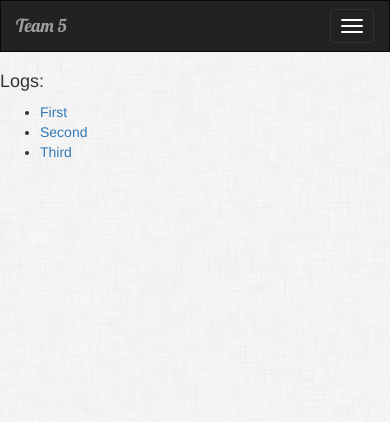
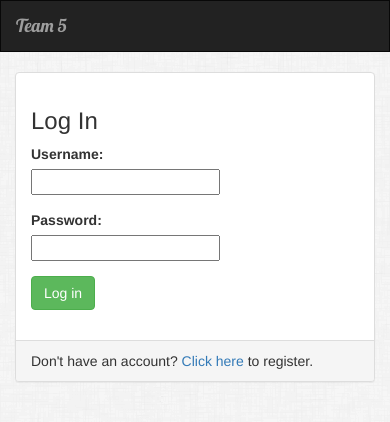
Before and after one commit to IustinTargovet/Team5Logging, a Django app: page / in a window 390 px wide. Shown: the top 422 px of the page. Run offline with Django 3.2, Linux system fonts and the light colour scheme; data comes from the database, SQL or seed files in the repository; both versions use the stored data as it was after the commit; some libraries are stand-ins or nearby versions.

Commit message:
V2
close to done

```diff
--- a/website1/text/models.py
+++ b/website1/text/models.py
@@ -1,9 +1,16 @@
 from django.db import models
+from django.core.urlresolvers import reverse
+from django.contrib.auth.models import Permission, User
 
 class Log(models.Model):
+    user = models.ForeignKey(User, default=1)
     title = models.CharField(max_length = 50)
     category = models.CharField(max_length = 50)
     date = models.DateTimeField()
+    is_favorite = models.BooleanField(default=False)
+
+    def get_absolute_url(self):
+        return reverse('text:detail', kwargs={'pk': self.pk})
 
     def __str__(self):
         return self.title
--- a/website1/text/templates/text/base.html
+++ b/website1/text/templates/text/base.html
@@ -49,12 +49,12 @@
 
         <ul class = "nav navbar-nav navbar-right">
           <li class = "">
-            <a href = "#">
+            <a href = "{% url 'text:log-add'%}">
               <span class = "glyphicon glyphicon-plus" aria-hidden="true"></span>&nbsp;Add Log
             </a>
           </li>
           <li class = "">
-            <a href = "#">
+            <a href = "{% url 'text:logout-user' %}">
               <span class = "glyphicon glyphicon-off" aria-hidden="true"></span>&nbsp;Log out
             </a>
           </li>
--- /dev/null
+++ b/website1/text/templates/text/base_visitor.html
@@ -0,0 +1,31 @@
+<!DOCTYPE html>
+<html lang = "en">
+<head>
+  <meta charset = "utf-8">
+  <title>{% block title %} Team 5  {% endblock %}</title>
+  {% load staticfiles %}
+  <link href="https://maxcdn.bootstrapcdn.com/bootstrap/3.3.7/css/bootstrap.min.css" rel="stylesheet" integrity="sha384-BVYiiSIFeK1dGmJRAkycuHAHRg32OmUcww7on3RYdg4Va+PmSTsz/K68vbdEjh4u" crossorigin="anonymous">
+  <link href="https://fonts.googleapis.com/css?family=Lobster" rel="stylesheet">
+  <link rel = "stylesheet" type = "text/css" href = "{% static 'text/styles.css' %}"
+  <script src="https://ajax.googleapis.com/ajax/libs/jquery/1.12.0/jquery.min.js"></script>
+  <script src="http://maxcdn.bootstrapcdn.com/bootstrap/3.3.6/js/bootstrap.min.js"></script>
+</head>
+<body>
+
+  <nav class="navbar navbar-inverse">
+    <div class = "container-fluid">
+
+      <!-- Header -->
+      <div class="navbar-header">
+
+        <a class="navbar-brand">Team 5</a>
+      </div>
+
+
+  </nav>
+
+{% block body %}
+{% endblock %}
+
+</body>
+</html>
--- a/website1/text/templates/text/index.html
+++ b/website1/text/templates/text/index.html
@@ -1,9 +1,32 @@
 {% extends 'text/base.html' %}
 {%block body%}
-      <h4> Logs: </h4>
-      <ul>
         {% for log in all_logs %}
-          <li><a href = "{% url 'text:detail' log.id  %}">  {{log.title}}</a><br>
+        <div class="col-sm-4 col-lg-2">
+                  <div class="thumbnail">
+                      <h2><a href="{% url 'text:detail' log.id %}">
+                          {{ log.title }}<small>  by {{log.user}}</small>
+                      </a></h2>
+                      <h5>created on: <br> {{log.date}}</h5>
+                      <div class="caption">
+                          <!-- View Details -->
+                          <a href="{% url 'text:detail' log.id %}" class="btn btn-primary btn-sm" role="button">View Details</a>
+
+                          <!-- Delete Log -->
+                          <form action="{% url 'text:log-delete' log.id%}" method="post" style="display: inline;">
+                              {% csrf_token %}
+                              <input type="hidden" name="log_id" value="{{ log.id }}" />
+                              <button type="submit" class="btn btn-default btn-sm">
+                                  <span class="glyphicon glyphicon-trash"></span>
+                              </button>
+                          </form>
+
+                          <!-- Favorite Log -->
+                          <a href="#" class="btn btn-default btn-sm btn-favorite">
+                              <span class="glyphicon glyphicon-star {% if log.is_favorite %}active{% endif %}"></span>
+                          </a>
+
+                      </div>
+                  </div>
+              </div>
         {% endfor %}
-      </ul>
 {%endblock%}
--- /dev/null
+++ b/website1/text/templates/text/login.html
@@ -0,0 +1,50 @@
+{% extends 'text/base_visitor.html' %}
+{% block title %}Log In{% endblock %}
+{% block login_active %}active{% endblock %}
+
+{% block body %}
+<div class="container-fluid">
+
+    <div class="row">
+        <div class="col-sm-12 col-md-6">
+            <div class="panel panel-default">
+                <div class="panel-body">
+                    <h3>Log In</h3>
+                    {% if error_message %}
+                        <p><strong>{{ error_message }}</strong></p>
+                    {% endif %}
+                    <form class="form-horizontal" role="form" action="{% url 'text:login_user'%}" method="post" enctype="multipart/form-data">
+                        {% csrf_token %}
+                        <div class="form-group">
+                            <label class="control-label col-sm-2" for="id_username">
+                                Username:
+                            </label>
+                            <div class="col-sm-10">
+                                <input id="id_username" maxlength="30" name="username" type="text">
+                            </div>
+                        </div>
+                        <div class="form-group">
+                            <label class="control-label col-sm-2" for="id_password">
+                                Password:
+                            </label>
+                            <div class="col-sm-10">
+                                <input id="id_password" maxlength="30" name="password" type="password">
+                            </div>
+                        </div>
+                        <div class="form-group">
+                            <div class="col-sm-offset-2 col-sm-10">
+                                <button type="submit" class="btn btn-success">Log in</button>
+                            </div>
+                        </div>
+                    </form>
+                </div>
+                <div class="panel-footer">
+                    Don't have an account? <a href="{% url 'text:register' %}">Click here</a> to register.
+                </div>
+            </div>
+        </div>
+    </div>
+
+</div>
+
+{% endblock %}
--- a/website1/text/urls.py
+++ b/website1/text/urls.py
@@ -4,6 +4,22 @@ from . import views
 app_name = 'text'
 
 urlpatterns = [
-    url(r'^$', views.IndexView.as_view(), name = 'index'),
+
+    url(r'^$', views.login_user, name='login_user'),
+
+    url(r'^logout_user/$', views.logout_user, name='logout-user'),
+
+    url(r'^home/$', views.IndexView.as_view(), name = 'index'),
+
+    url(r'^register/$', views.UserFormCreate.as_view(), name = 'register'),
+
     url(r'^(?P<pk>[0-9]+)/$', views.DetailView.as_view(), name = 'detail'),
+
+    url(r'log/add/$', views.create_log, name = 'log-add'),
+
+    url(r'log/(?P<pk>[0-9]+)/$', views.LogUpdate.as_view(), name = 'log-update'),
+
+    url(r'log/(?P<pk>[0-9]+)/delete$', views.LogDelete.as_view(), name = 'log-delete'),
+
+    url(r'^(?P<log_id>[0-9]+)/create_entry/$', views.create_entry, name='create_entry'),
 ]
--- a/website1/text/views.py
+++ b/website1/text/views.py
@@ -1,5 +1,15 @@
 from django.views import generic
-from .models import Log
+from django.http import Http404
+from django.views.generic.edit import CreateView, UpdateView, DeleteView
+from django.core.urlresolvers import reverse_lazy
+from django.shortcuts import render, redirect, get_object_or_404
+from django.contrib.auth import authenticate, login, logout
+from django.views.generic import View
+from .models import Log, Entry
+from .forms import UserForm, LogForm, EntryForm
+import datetime
+
+now = datetime.datetime.now()
 
 class IndexView(generic.ListView):
     template_name = 'text/index.html'
@@ -11,3 +21,111 @@ class IndexView(generic.ListView):
 class DetailView(generic.DeleteView):
     model = Log
     template_name = 'text/detail.html'
+
+def create_log(request):
+    if not request.user.is_authenticated():
+        return render(request, 'text/login.html')
+    else:
+        form = LogForm(request.POST or None, request.FILES or None)
+        if form.is_valid():
+            log = form.save(commit=False)
+            log.user = request.user
+            log.date = now
+            log.save()
+            return render(request, 'text/detail.html', {'log': log})
+        context = {
+            "form": form,
+        }
+        return render(request, 'text/log_form.html', context)
+
+
+def create_entry(request, log_id):
+    form = EntryForm(request.POST or None, request.FILES or None)
+    log = get_object_or_404(Log, pk=log_id)
+    if form.is_valid():
+        logs_entries = log.entry_set.all()
+        for s in logs_entries:
+            if s.title == form.cleaned_data.get("entry_title"):
+                context = {
+                    'log': log,
+                    'form': form,
+                    'error_message': 'You already added that entry',
+                }
+                return render(request, 'text/create_entry.html', context)
+        entry = form.save(commit=False)
+        entry.log = log
+        context = {'log':log}
+        return render(request, 'text/create_entry.html', context)
+        entry.save()
+        return render(request, 'text/detail.html', {'log': log})
+    context = {
+        'log': log,
+        'form': form,
+    }
+    return render(request, 'text/create_entry.html', context)
+
+
+class EntryCreate(CreateView):
+    model = Entry
+    fields = ['log', 'title', 'date', 'text']
+
+class LogUpdate(UpdateView):
+    model = Log
+    fields = ['title', 'category', 'date']
+
+class LogDelete(DeleteView):
+    model = Log
+    success_url = reverse_lazy('text:index')
+
+
+class UserFormCreate(View):
+    form_class = UserForm
+    template_name = 'text/registration-form.html'
+
+    def get(self, request):
+        form = self.form_class(None)
+        return render(request, self.template_name, {'form': form})
+
+    def post(self, request):
+        form = self.form_class(request.POST)
+
+        if form.is_valid():
+            user = form.save(commit=False)
+            username = form.cleaned_data['username']
+            password = form.cleaned_data['password']
+            user.set_password(password)
+            user.save()
+
+            user = authenticate(username = username, password=password)
+
+            if user is not None:
+                if user.is_active:
+                    login(request, user)
+                    return redirect('text:index')
+
+        return render(request, self.template_name, {'form': form})
+
+
+def login_user(request):
+    if request.method == "POST":
+        username = request.POST['username']
+        password = request.POST['password']
+        user = authenticate(username=username, password=password)
+        if user is not None:
+            if user.is_active:
+                login(request, user)
+                logs = Log.objects.filter(user=request.user)
+                return render(request, 'text/index.html', {'logs': logs})
+            else:
+                return render(request, 'text/login.html', {'error_message': 'Your account has been disabled'})
+        else:
+            return render(request, 'text/login.html', {'error_message': 'Invalid login'})
+    return render(request, 'text/login.html')
+
+def logout_user(request):
+    logout(request)
+    form = UserForm(request.POST or None)
+    context = {
+        "form": form,
+    }
+    return render(request, 'text/login.html', context)
--- a/website1/website1/settings.py
+++ b/website1/website1/settings.py
@@ -21,6 +21,8 @@ ALLOWED_HOSTS = []
 # Application definition
 
 INSTALLED_APPS = [
+    'bootstrap3_datetime',
+    'datetimewidget',
     'text',
     'django.contrib.admin',
     'django.contrib.auth',
```
Also changed, not shown: website1/text/forms.py (added, +29 -0 lines), website1/text/templates/text/create_entry.html (added, +54 -0 lines), website1/text/templates/text/detail.html (+73 -9 lines), website1/text/templates/text/form-template.html (added, +14 -0 lines), website1/text/templates/text/log_form.html (added, +30 -0 lines), website1/text/templates/text/registration-form.html (added, +30 -0 lines), website1/db.sqlite3, website1/text/__init__.py (added), website1/text/migrations/0003_log_is_favorite.py (added), website1/text/migrations/0004_log_user.py (added), website1/text/migrations/__init__.py (added), website1/website1/__init__.py (added).
